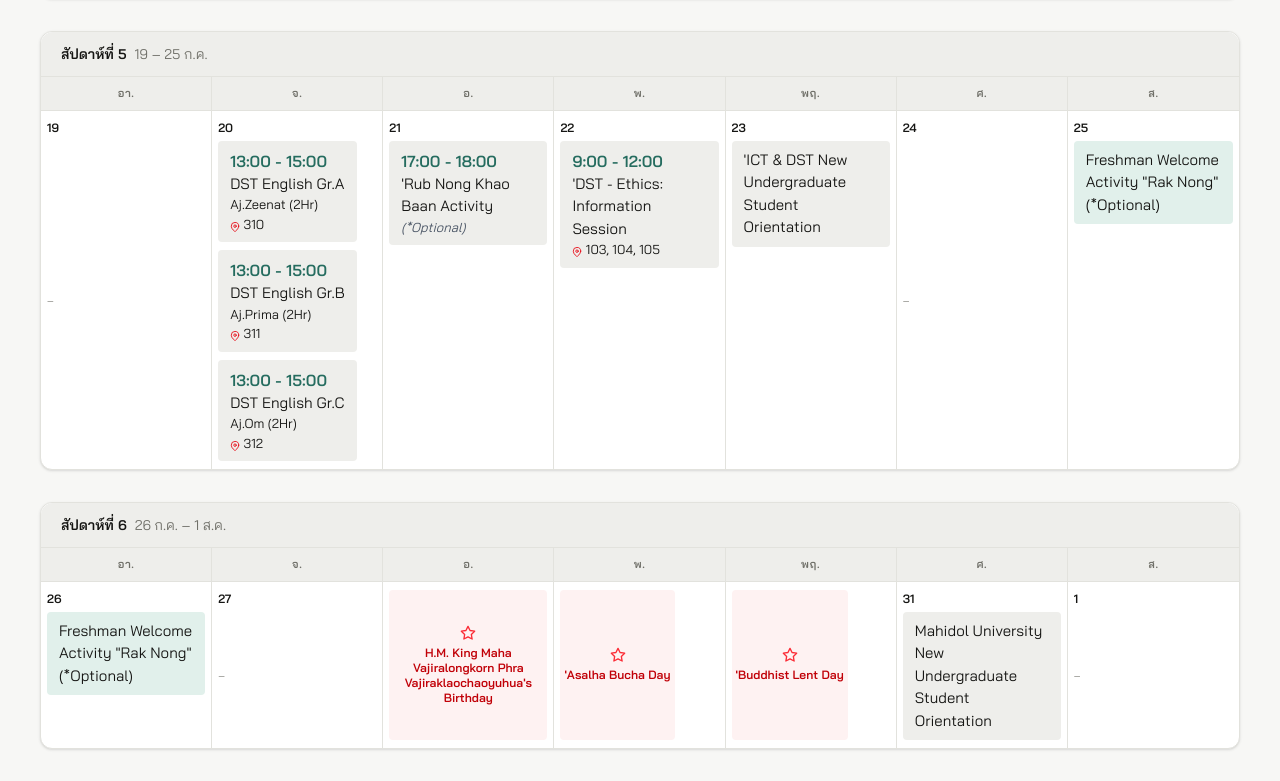
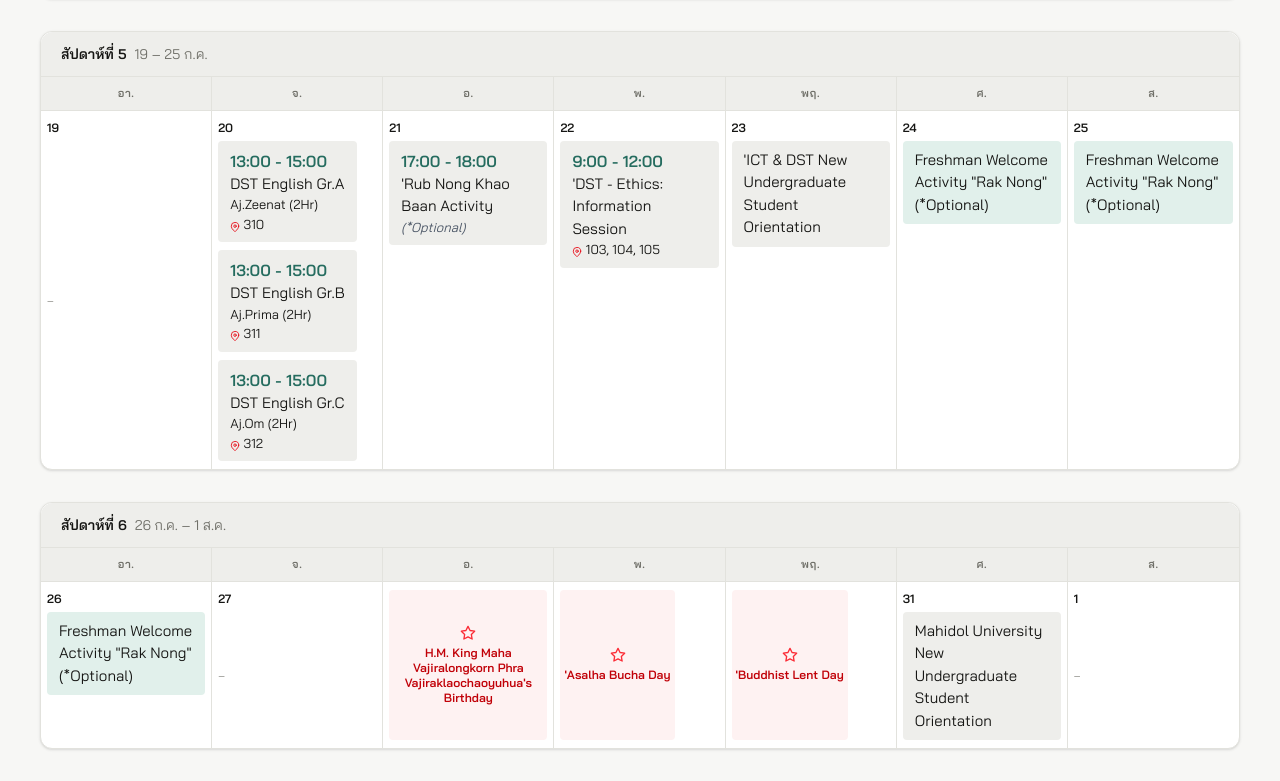
Before and after one commit to SXTIER/next69_dst, a Next.js app: page /schedule in a window 1280 px wide. Shown: the part 2196-2977 px from the top of the page. Built offline with nearby package versions, Linux system fonts and the light colour scheme.

Commit message:
add Rak Nong welcome event to prep schedule

```diff
--- a/app/data/prep-schedule.ts
+++ b/app/data/prep-schedule.ts
@@ -459,7 +459,15 @@ export const prepSchedule: PrepScheduleWeek[] = [
           },
         ],
       },
-      { date: 24, month: "Jul", dayName: "Fri", dayNameTh: dayNamesTh.Fri, events: [] },
+      {
+        date: 24, month: "Jul", dayName: "Fri", dayNameTh: dayNamesTh.Fri, events: [
+          {
+            time: "",
+            title: 'Freshman Welcome Activity "Rak Nong" (*Optional)',
+            variant: "info",
+          },
+        ]
+      },
       {
         date: 25, month: "Jul", dayName: "Sat", dayNameTh: dayNamesTh.Sat,
         events: [
```
